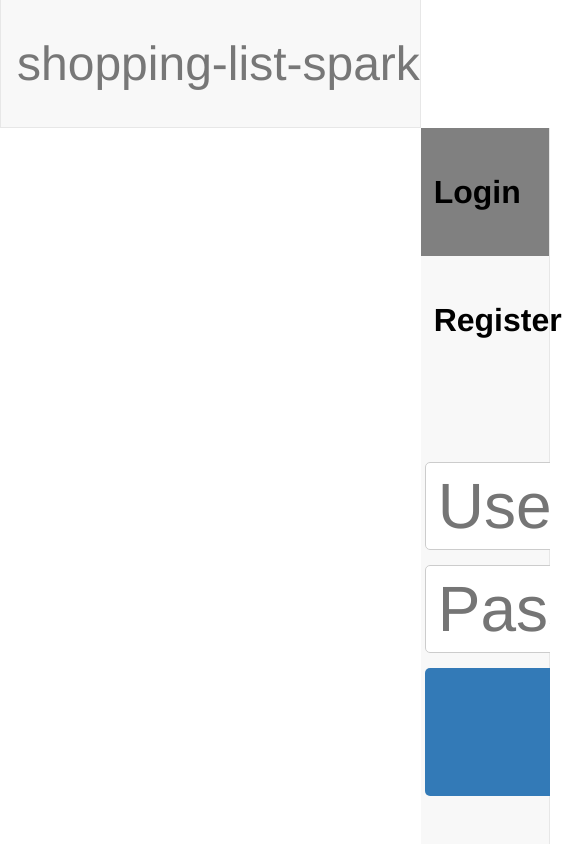
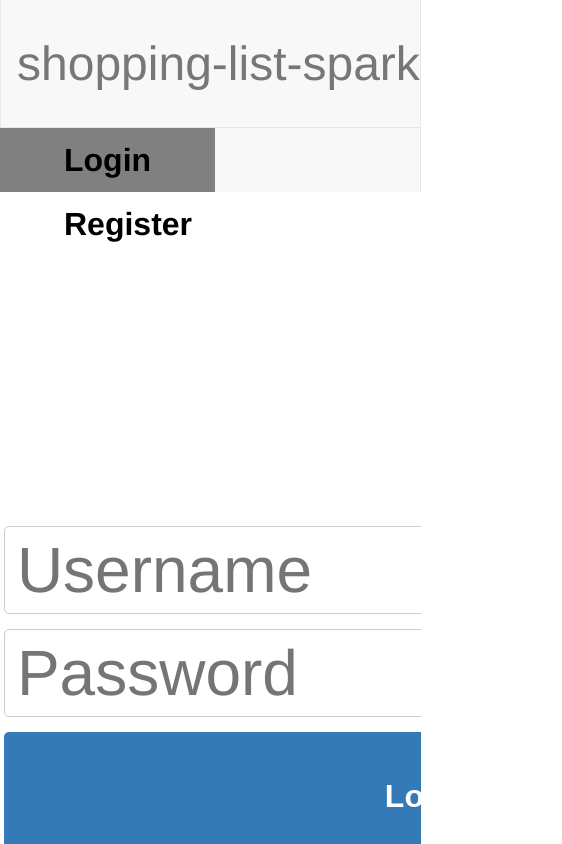
Before and after one commit to Bjoern-Hegstam/shopping-list-spark, a React app: page /#/login in a window 390 px wide. Shown: the whole page, 562 px wide, since content can reach past the window. Built offline with nearby package versions, Linux system fonts and the light colour scheme; what normalizr, redux-axios-middleware would draw is missing.

Commit message:
Fix navigation layout on small screens

```diff
--- a/js/components/AppLayout.scss
+++ b/js/components/AppLayout.scss
@@ -1,7 +1,4 @@
 @import "../styles/general";
-
-$navigation-width: 15rem;
-$header-height: 4rem;
 
 body {
   margin: 0;
@@ -13,7 +10,7 @@ body {
   height: 100vh;
 
   display: grid;
-  grid-template-columns: $navigation-width 1fr;
+  grid-template-columns: $large-screen-navigation-width 1fr;
   grid-template-rows: $header-height 1fr;
   grid-template-areas:
           "header header"
@@ -44,10 +41,16 @@ main {
 @media (max-width: $small-screen-width-breakpoint) {
   .app-layout {
     grid-template-columns: 1fr;
+    grid-template-rows: $header-height $small-screen-navigation-height 1fr;
     grid-template-areas:
             "header"
-            "navgivation"
-            "main";
+            "navigation"
+            "main-container";
+  }
+
+  .main-container {
+    grid-template-columns: 1fr;
+    grid-template-areas: "main";
   }
 
   main {
--- a/js/components/Navigation.scss
+++ b/js/components/Navigation.scss
@@ -69,5 +69,29 @@ $hover-background: gray;
 }
 
 @media (max-width: $small-screen-width-breakpoint) {
+  .navigation {
+    grid-template-rows: 1fr;
+    grid-template-columns: 3fr 1fr;
+    grid-template-areas: 'links logout';
 
+    &__links {
+      ul li {
+        display: inline;
+
+        a {
+          line-height: $small-screen-navigation-height;
+          padding: 0 2rem;
+          width: unset;
+        }
+      }
+    }
+
+    &__logout {
+      align-self: unset;
+
+      button {
+        height: unset;
+      }
+    }
+  }
 }
--- a/js/styles/general.scss
+++ b/js/styles/general.scss
@@ -1,10 +1,13 @@
+$header-height: 4rem;
+
 // Large screen layout
-$large-screen-content-width: 1200px;
-$large-screen-content-min-margin: 75px;
+$large-screen-content-width: 75rem;
+$large-screen-navigation-width: 15rem;
 
 // Small screen layout
-$small-screen-width-breakpoint: $large-screen-content-width + 2 * $large-screen-content-min-margin;
+$small-screen-width-breakpoint: $large-screen-content-width + $large-screen-navigation-width;
 $small-screen-content-width: 90vw;
+$small-screen-navigation-height: 2rem;
 
 // Colors
 $border-color: #e7e7e7;
```
